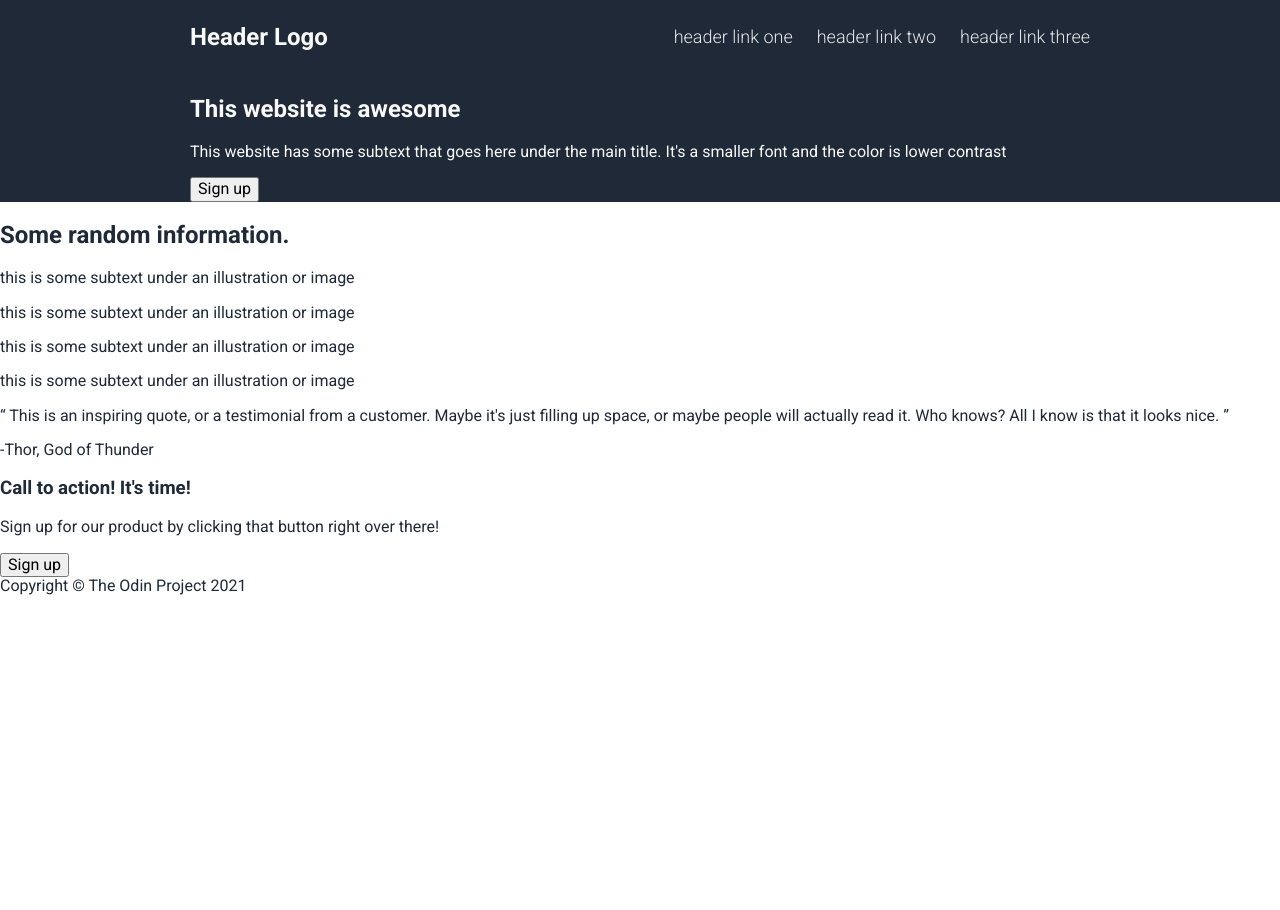
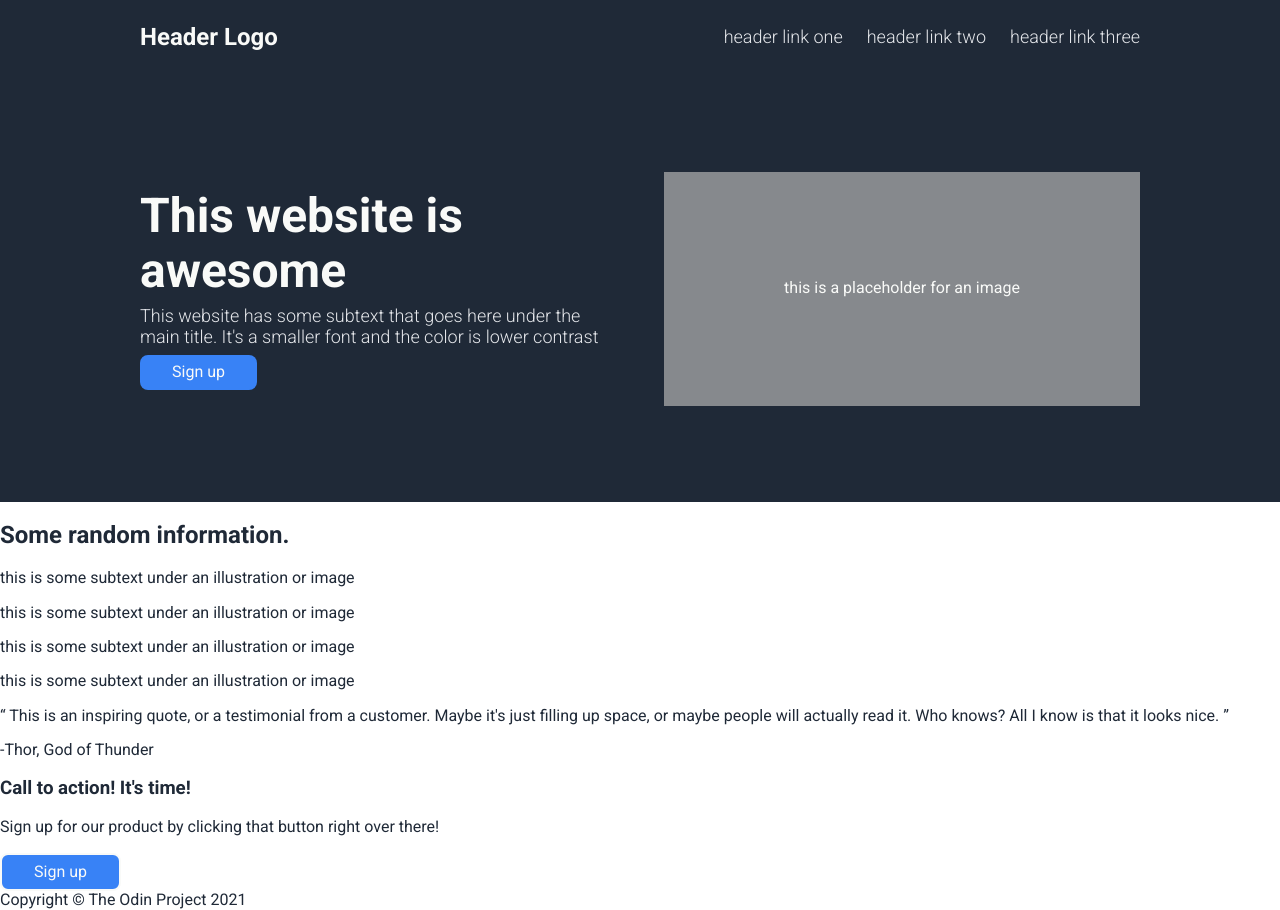
Before and after one commit to jesusaviladev/the-odin-landing, a plain HTML site: page index.html in a window 1280 px wide. Before the commit the page ends 800 px from the top, so only its background shows below. Drawn offline with Linux system fonts and the light colour scheme.

Commit message:
Finished hero styles

```diff
--- a/index.html
+++ b/index.html
@@ -33,48 +33,48 @@
               This website has some subtext that goes here under the main title.
               It's a smaller font and the color is lower contrast
             </p>
-            <button class="button button--filled">Sign up</button>
+            <button class="button">Sign up</button>
           </div>
-          <div class="image"></div>
+          <div class="image">this is a placeholder for an image</div>
         </section>
       </div>
     </header>
     <main class="main">
       <section class="cards">
-        <h2>Some random information.</h2>
-        <article class="card">
+        <h2 class="cards__title">Some random information.</h2>
+        <div class="card">
           <div class="card__image"></div>
           <p class="card__text">
             this is some subtext under an illustration or image
           </p>
-        </article>
-        <article class="card">
+        </div>
+        <div class="card">
           <div class="card__image"></div>
           <p class="card__text">
             this is some subtext under an illustration or image
           </p>
-        </article>
-        <article class="card">
+        </div>
+        <div class="card">
           <div class="card__image"></div>
           <p class="card__text">
             this is some subtext under an illustration or image
           </p>
-        </article>
-        <article class="card">
+        </div>
+        <div class="card">
           <div class="card__image"></div>
           <p class="card__text">
             this is some subtext under an illustration or image
           </p>
-        </article>
+        </div>
       </section>
-      <section class="quote">
+      <div class="quote">
         <q class="quote__text">
           This is an inspiring quote, or a testimonial from a customer. Maybe
           it's just filling up space, or maybe people will actually read it. Who
           knows? All I know is that it looks nice.
         </q>
         <p class="quote__author">-Thor, God of Thunder</p>
-      </section>
+      </div>
       <section class="cta">
         <div class="cta__wrapper">
           <div class="cta_content">
--- a/styles/styles.css
+++ b/styles/styles.css
@@ -21,15 +21,31 @@ body {
   color: var(--text-secondary);
 }
 
+.button {
+  padding: 0.5rem 2rem;
+  border-radius: 8px;
+  border: none;
+  background-color: var(--primary);
+  color: var(--text-primary);
+  cursor: pointer;
+}
+
+.button--outlined {
+  border: 2px solid var(--background-secondary);
+}
+
 .header {
   background-color: var(--background-primary);
   color: var(--text-primary);
+
+  display: flex;
 }
 
 .header__wrapper {
   display: flex;
   flex-direction: column;
-  max-width: 900px;
+  max-width: 1000px;
+  flex-basis: auto;
   margin: 0 auto;
 }
 
@@ -50,11 +66,48 @@ body {
   font-weight: bold;
 }
 
-.navigation {
-  display: flex;
-  gap: 1.5rem;
-
+.navigation,
+.hero__subtitle {
   font-size: 1.125rem;
   font-weight: 300;
   color: var(--text-tertiary);
 }
+
+.navigation {
+  display: flex;
+  gap: 1.5rem;
+}
+
+.hero {
+  display: flex;
+
+  padding: 6rem 0;
+}
+
+.hero__content {
+  flex: 1;
+
+  padding: 1rem 0;
+  padding-right: 3rem;
+}
+
+.hero__title {
+  font-weight: bold;
+  font-size: 3rem;
+  margin: 0;
+}
+
+.hero__subtitle {
+  margin: 8px 0;
+}
+
+.image {
+  flex: 1;
+
+  background-color: #86898d;
+  color: var(--text-primary);
+
+  display: flex;
+  justify-content: center;
+  align-items: center;
+}
```
